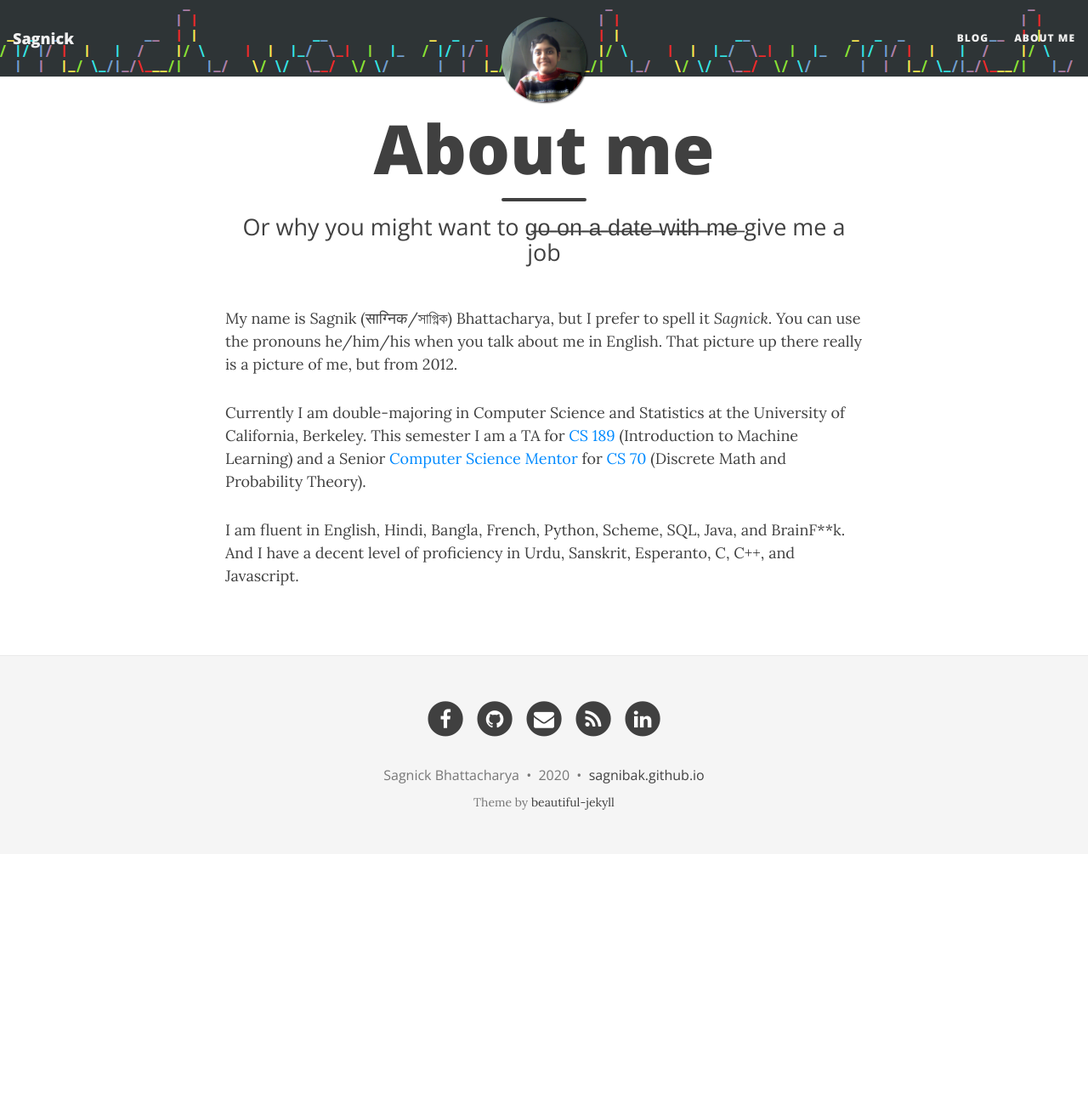
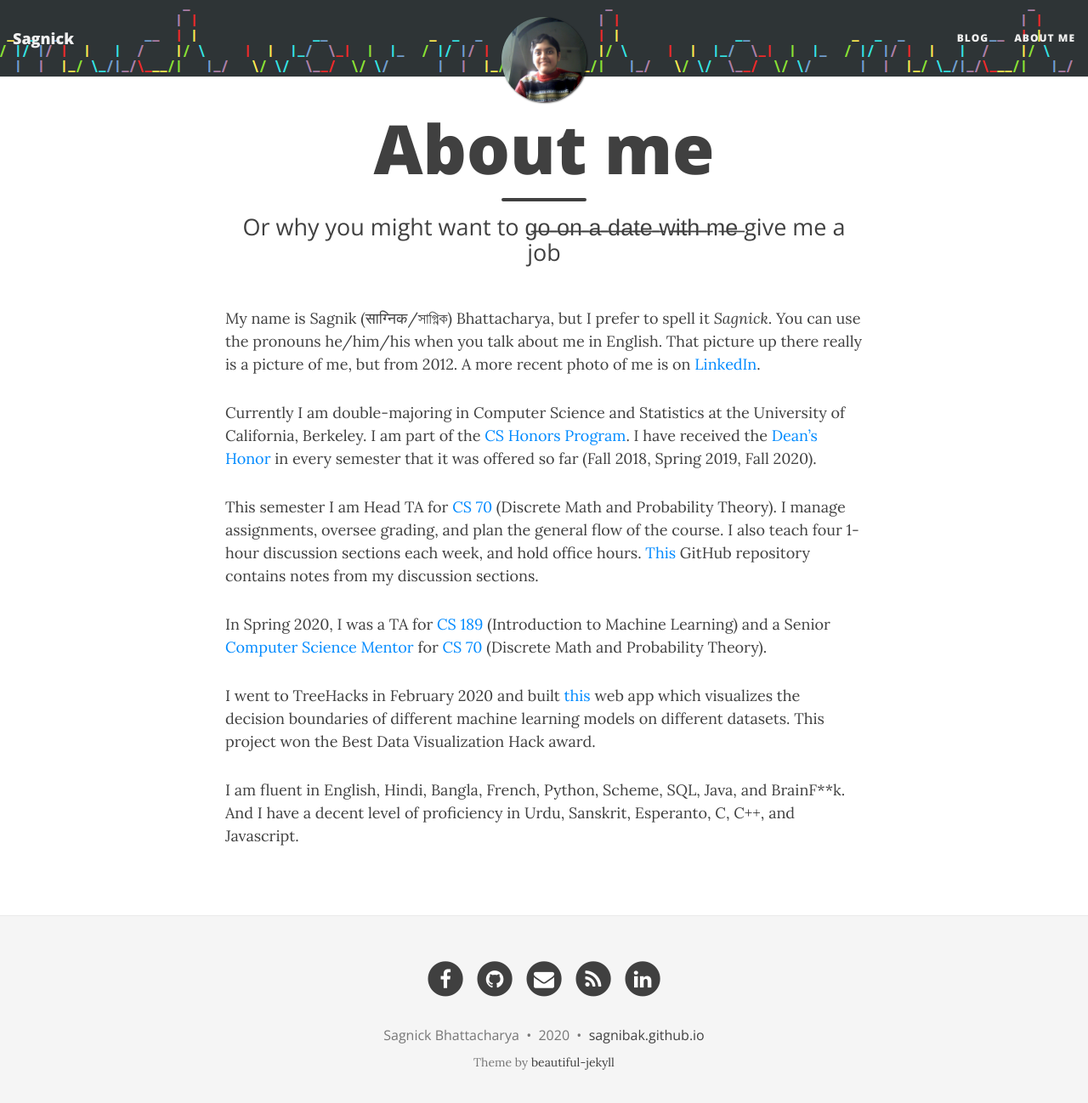
Before and after one commit to sagnibak/sagnibak.github.io, a Jekyll site: the page built from aboutme.md, in a window 1280 px wide and 1311 px high. Shown: the top 1298 px of the window at 85% size. Built offline with Jekyll 4.4.1, drawn with Linux system fonts in a browser that asks for light colours; nearby versions of some CDN libraries.

Commit message:
updated aboutme.md

```diff
--- a/aboutme.md
+++ b/aboutme.md
@@ -5,13 +5,30 @@ subtitle: Or why you might want to g̶o̶ ̶o̶n̶ ̶a̶ ̶d̶a̶t̶e̶ ̶w̶i̶
 ---
 My name is Sagnik (साग्निक/সাগ্নিক) Bhattacharya, but I prefer to spell it _Sagnick_.
 You can use the pronouns he/him/his when you talk about me in English.
-That picture up there really is a picture of me, but from 2012.
+That picture up there really is a picture of me, but from 2012. A more recent
+photo of me is on [LinkedIn](https://www.linkedin.com/in/sagnik-bhattacharya-83121b114/).
 
 Currently I am double-majoring in Computer Science and Statistics at the
-University of California, Berkeley. This semester I am a TA for
+University of California, Berkeley. I am part of the
+[CS Honors Program](https://eecs.berkeley.edu/resources/undergrads/honors).
+I have received the [Dean's Honor](https://lsadvising.berkeley.edu/policies/deans-listhonors)
+in every semester that it was offered so far (Fall 2018, Spring 2019, Fall 2020).
+
+This semester I am Head TA for
+[CS 70](https://www.eecs70.org/) (Discrete Math and Probability Theory).
+I manage assignments, oversee grading, and plan the general flow of the course.
+I also teach four 1-hour discussion sections each week, and hold office hours.
+[This](https://github.com/sagnibak/cs70-su20-disc) GitHub repository
+contains notes from my discussion sections.
+
+In Spring 2020, I was a TA for
 [CS 189](https://people.eecs.berkeley.edu/~jrs/189/) (Introduction to Machine
 Learning) and a Senior [Computer Science Mentor](https://csmentors.berkeley.edu/#/)
 for [CS 70](http://www.eecs70.org/) (Discrete Math and Probability Theory).
 
+I went to TreeHacks in February 2020 and built [this](https://ml-visualizer.herokuapp.com/)
+web app which visualizes the decision boundaries of different machine learning models on
+different datasets. This project won the Best Data Visualization Hack award.
+
 I am fluent in English, Hindi, Bangla, French, Python, Scheme, SQL, Java, and BrainF**k.
 And I have a decent level of proficiency in Urdu, Sanskrit, Esperanto, C, C++, and Javascript.
```
